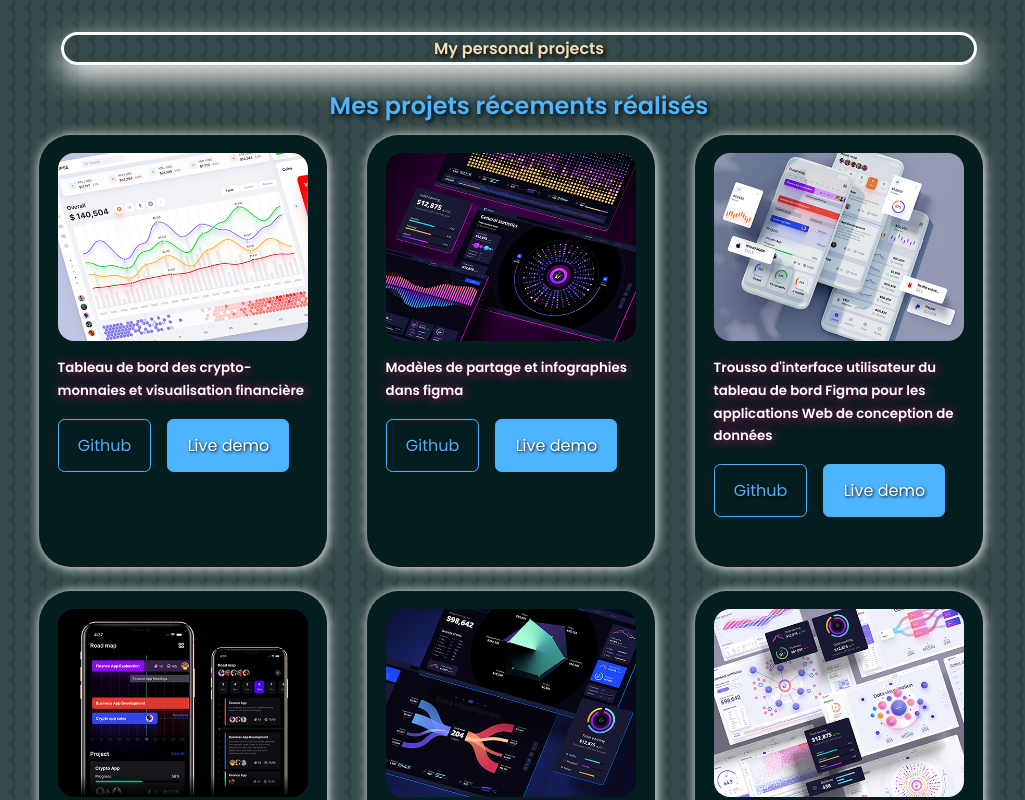
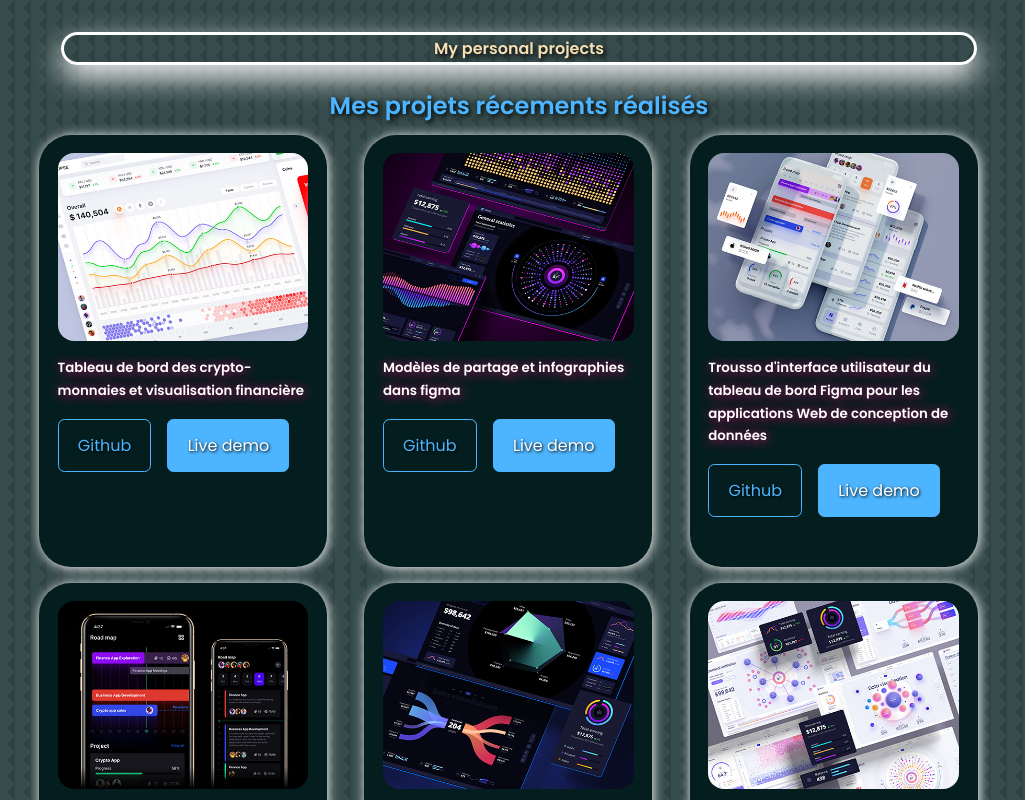
Before and after one commit to Mouhamed1003/keenprogrammer.com, a React (Create React App) app: page / in a window 1280 px wide. Shown: the part 3440-4240 px from the top of the page, without its empty margins (121-1146 px from the left). Built offline with nearby package versions, Linux system fonts and the light colour scheme.

Commit message:
Update portfolio.css

```diff
--- a/src/components/portfolio/portfolio.css
+++ b/src/components/portfolio/portfolio.css
@@ -15,8 +15,9 @@
 .portfolio_container {
     display: grid;
     grid-template-columns: repeat(3, 1fr);
-    gap: 1.5rem;
+    gap: 1rem;
     width: 60rem;
+    align-items: center;
 }
 .portfolio_item {
     background: var(--color-bg-variant);
```
